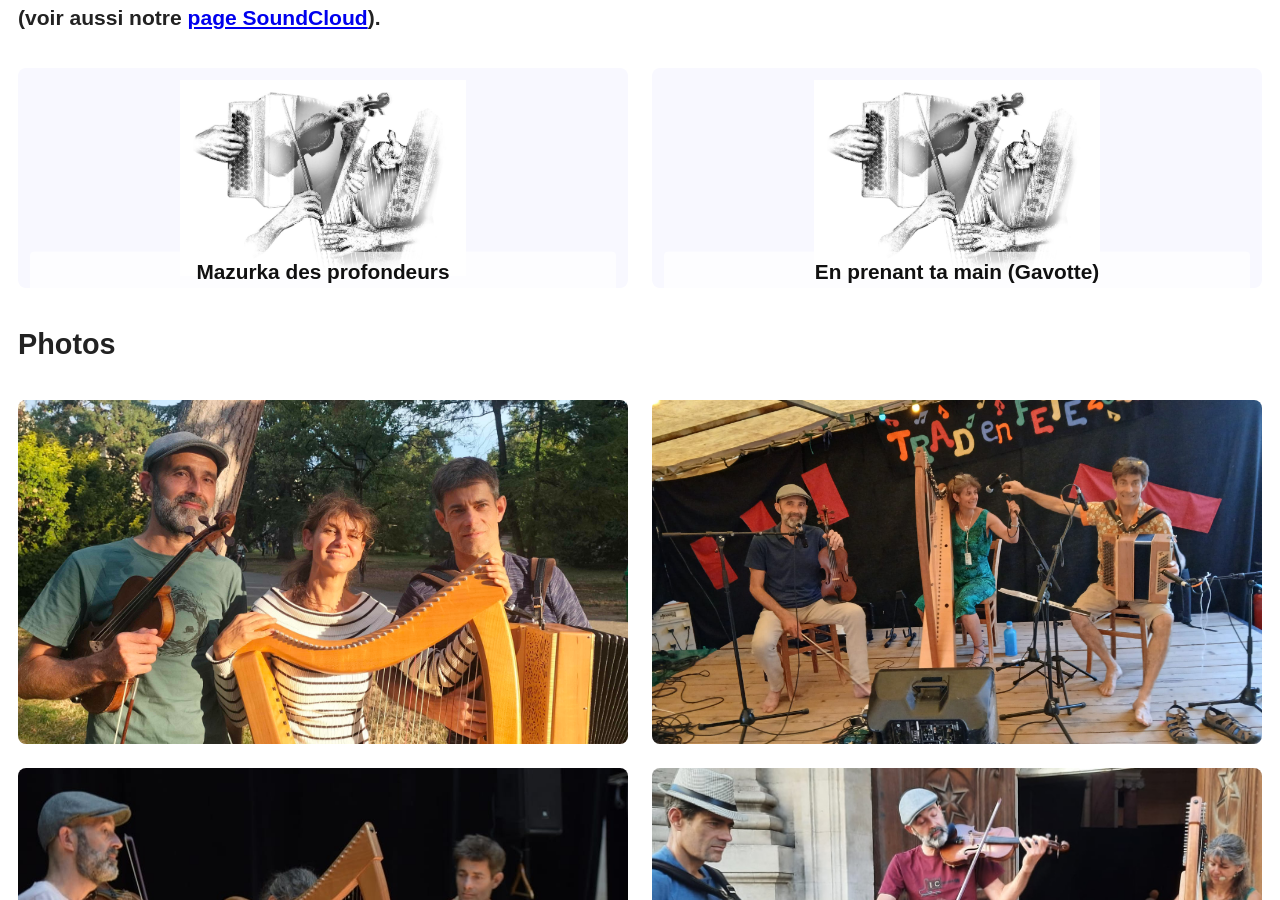
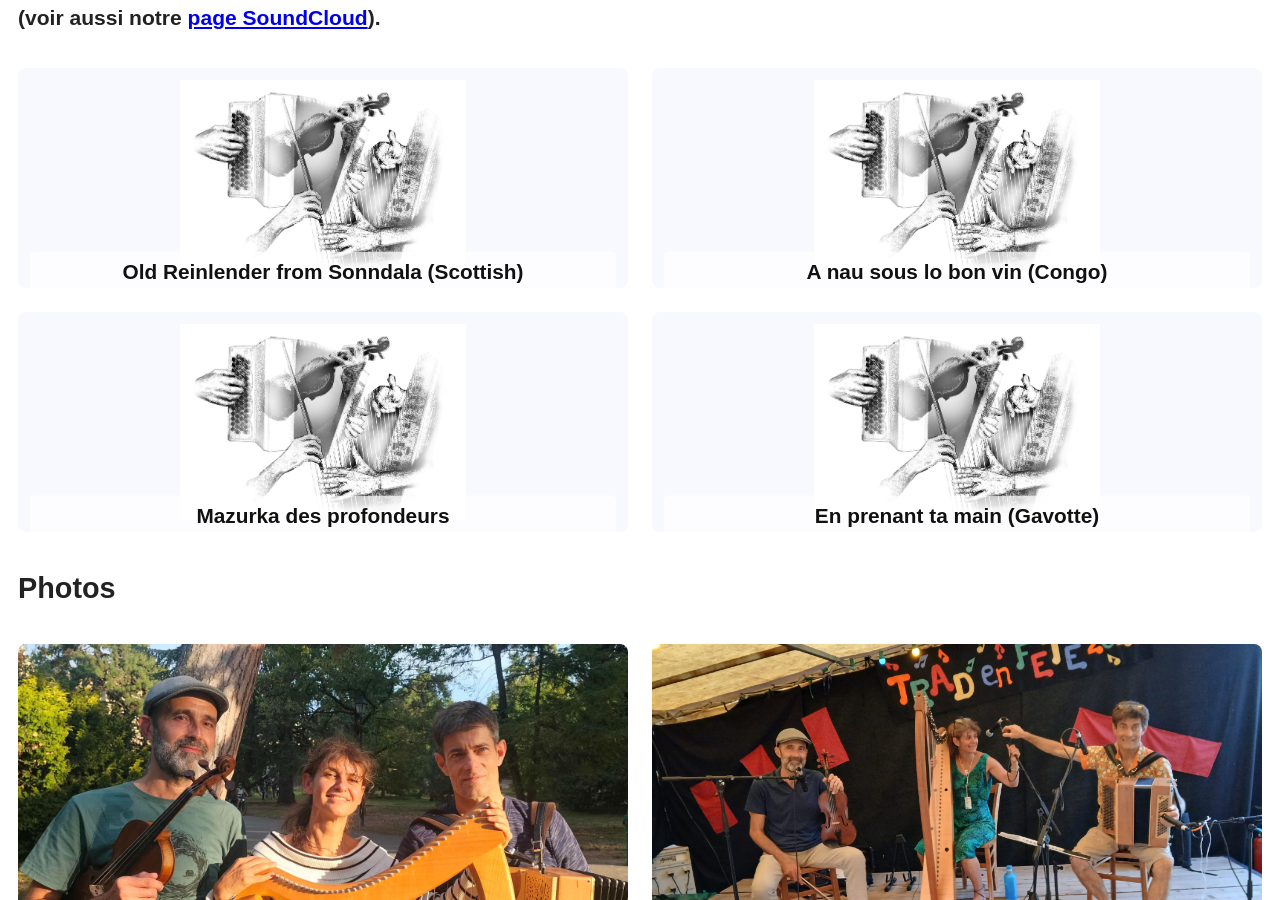
Before and after one commit to bayesiancook/les-doigts-qui-dansent-bal-folk, a Jekyll site: the page built from galerie.md, in a window 1280 px wide and 900 px high, scrolled down 1057 px. Built offline with Jekyll 4.4.1, drawn with Linux system fonts in a browser that asks for light colours.

Commit message:
added scottish and congo from soundcloud

```diff
--- a/galerie.md
+++ b/galerie.md
@@ -31,6 +31,34 @@ title: Galerie
 ### (voir aussi notre <a href="https://soundcloud.com/les-doigts-qui-dansent">page SoundCloud</a>).
 
 <div class="audio-gallery">
+
+  <div class="audio-item">
+    <div class="audio-card">
+      <img src="{{ site.baseurl }}/assets/images/dqd_carte.jpg" alt="Old Reinlender from Sonndala (Scottish)">
+      <div class="audio-title">
+          <span class="title-main">Old Reinlender from Sonndala</span>
+          <span class="title-sub">(Scottish)</span>
+      </div>
+      <iframe
+        src="https://w.soundcloud.com/player/?url=https%3A//soundcloud.com/les-doigts-qui-dansent/old-reinlender-from-sonndala&auto_play=true&hide_related=true&show_comments=false&show_reposts=false"
+        allow="autoplay">
+      </iframe>
+    </div>
+  </div>
+
+  <div class="audio-item">
+    <div class="audio-card">
+      <img src="{{ site.baseurl }}/assets/images/dqd_carte.jpg" alt="A nau sous lo bon vin (Congo)">
+      <div class="audio-title">
+          <span class="title-main">A nau sous lo bon vin</span>
+          <span class="title-sub">(Congo)</span>
+      </div>
+      <iframe
+        src="https://w.soundcloud.com/player/?url=https%3A//soundcloud.com/les-doigts-qui-dansent/congo-a-nau-sous-lo-bon-vin&auto_play=true&hide_related=true&show_comments=false&show_reposts=false"
+        allow="autoplay">
+      </iframe>
+    </div>
+  </div>
 
   <div class="audio-item">
     <div class="audio-card">
```
